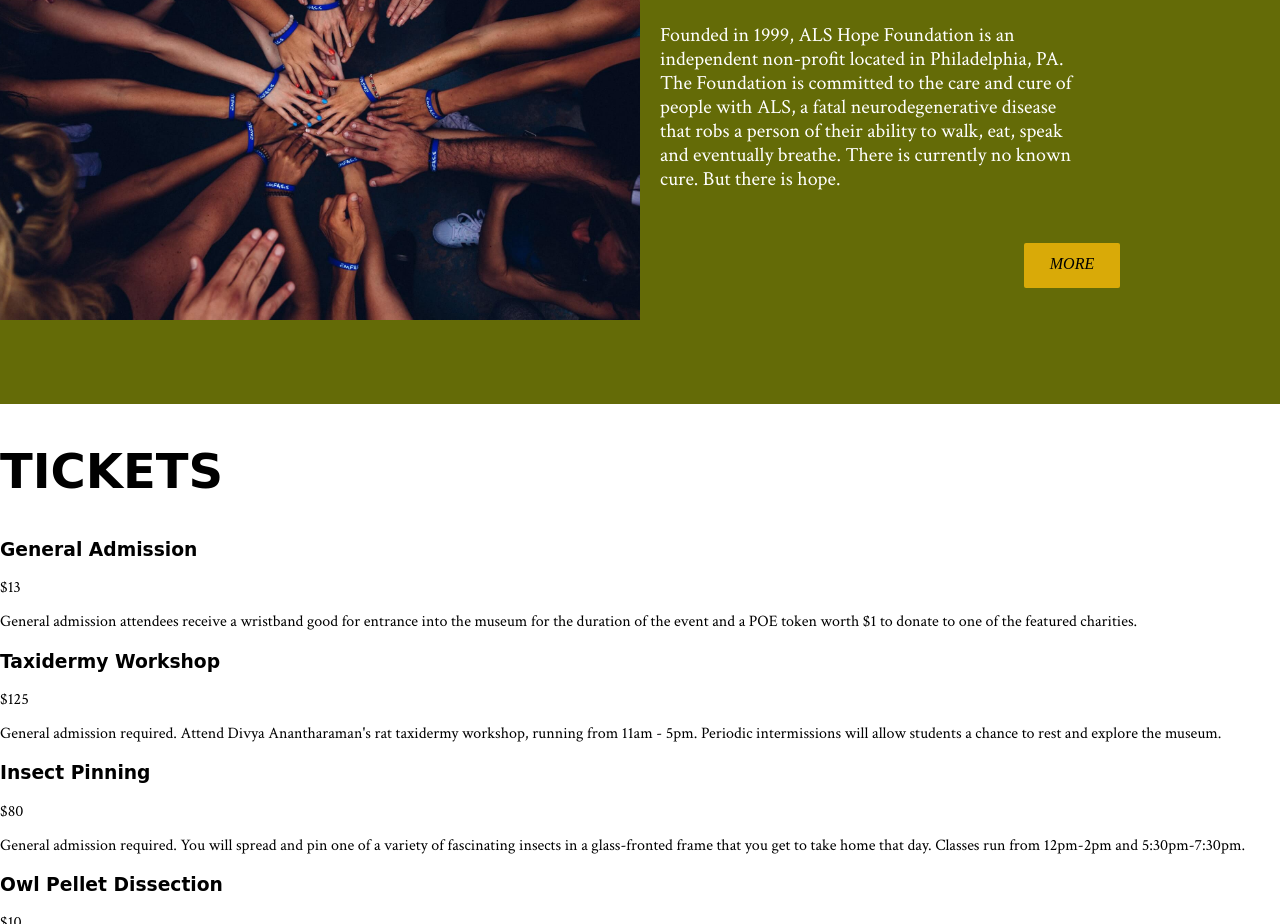
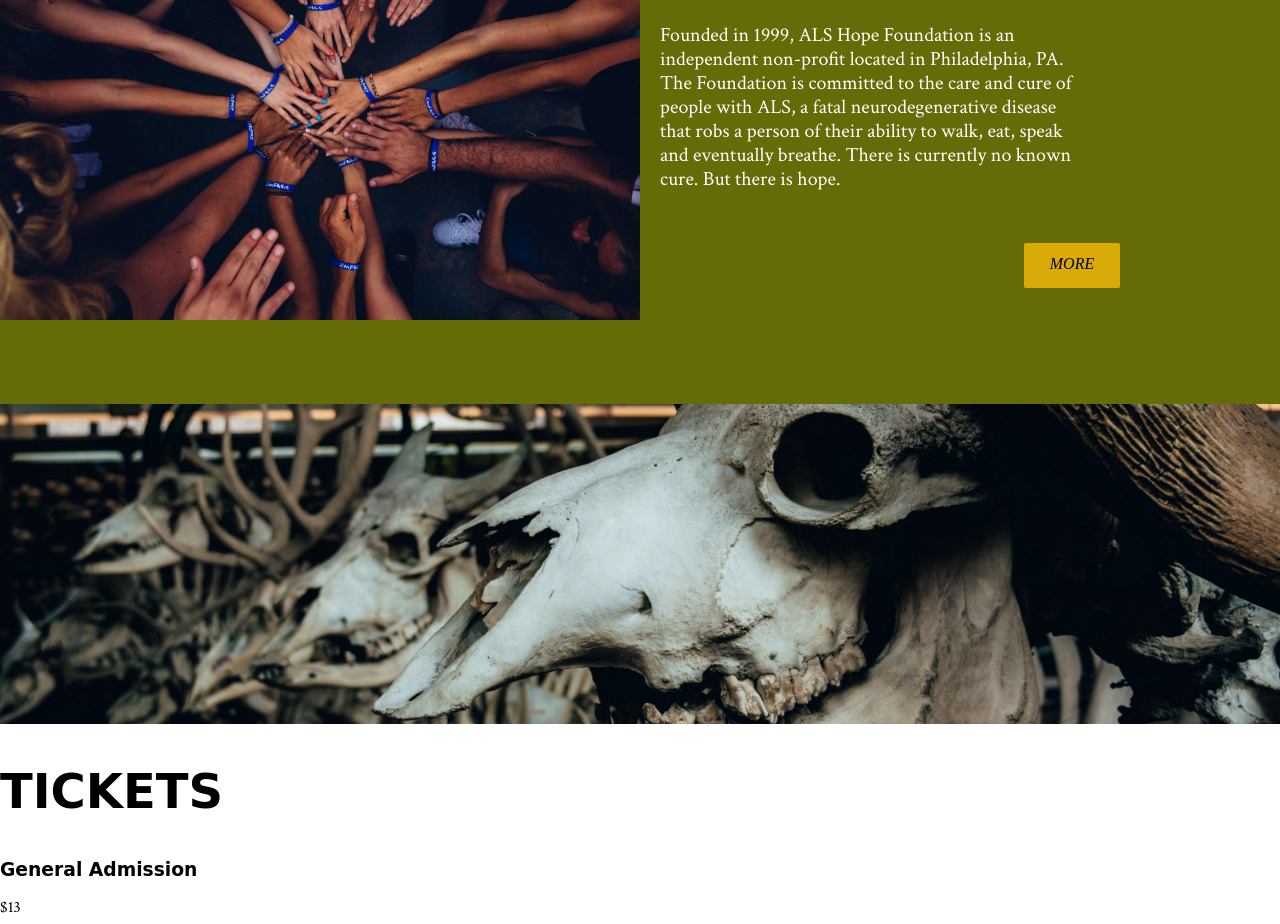
Before and after one commit to elnryng/Final, a plain HTML site: page deploy/index.html in a window 1280 px wide. Shown: the part 8434-9358 px from the top of the page. Drawn offline with nearby package versions, Linux system fonts and the light colour scheme; a web font is replaced by a local one.

Commit message:
finished section 8

```diff
--- a/deploy/index.html
+++ b/deploy/index.html
@@ -193,7 +193,7 @@
                                     </section>
                                 </section>
                                 </section>
-    <section id="section-8">
+    <section id="section-8" class="hide-for-mobile-and-tablet">
 
 
 
--- a/dev/scss/sections/_section-7.scss
+++ b/dev/scss/sections/_section-7.scss
@@ -242,6 +242,7 @@
 
                     @include xl{
                         margin-left: 30%;
+                        margin-top: 0px;
                     }
                 }
             }
--- a/dev/scss/sections/_section-8.scss
+++ b/dev/scss/sections/_section-8.scss
@@ -1 +1,14 @@
 //section 8
+#section-8{
+    background-image: url(../img/section-8/hero4.jpg);
+    background-size: cover;
+    background-position: 0px -200px;
+    background-repeat: no-repeat;
+    height: 30vh;
+    margin-top: 0px;
+
+    @include xl{
+        background-position: 0px -250px;
+        height: 40vh;
+    }
+}
```
Also changed, not shown: deploy/css/styles.css, 1 other file.
